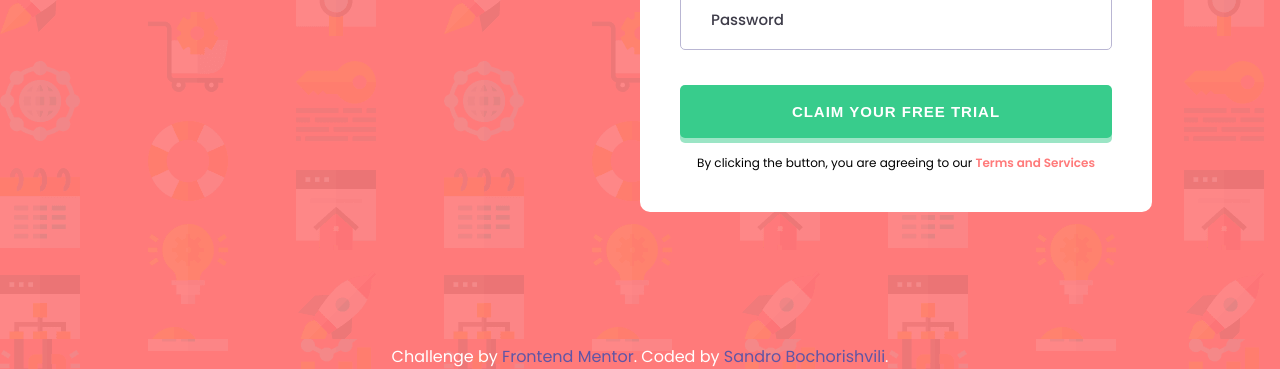
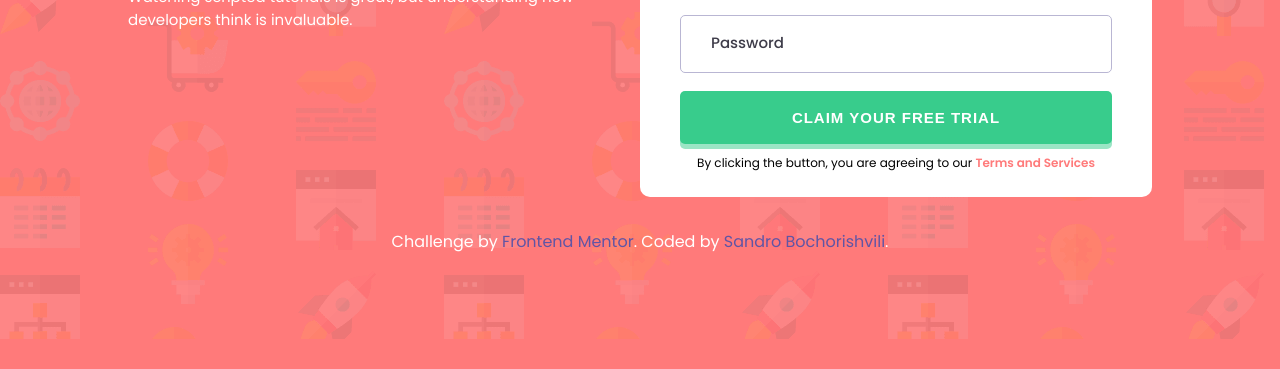
Before and after one commit to Sanideth/Intro-Component-With-Sign-Up-Form, a website: page index.html in a window 1280 px wide. Shown: the part 461-830 px from the top of the page. After the commit the page ends 800 px from the top, so only its background shows below. Drawn offline with Linux system fonts and the light colour scheme.

Commit message:
fixed some margins

```diff
--- a/index.html
+++ b/index.html
@@ -16,7 +16,7 @@
 </head>
 <body>
   <div class="container">
-    <main class="main u-mb-b">
+    <main class="main">
       <div class="main__text-container">
         <h1 class="heading-primary u-mb-sm">Learn to code by watching others</h1>
         <p class="main__text-primary">See how experienced developers solve problems in real-time. Watching scripted tutorials is great,
@@ -50,7 +50,7 @@
           <div class="main__form-field">
             <button class="btn btn-submit" aria-label="Form Submit Button" id="btn-submit" type="submit">Claim your free trial</button>
           </div>
-          <p class="main__form-terms-text">By clicking the button, you are agreeing to our <a class="main__form-terms-link" href="#">Terms and Services</a></p>
+          <p class="main__form-terms-text u-mt-sm">By clicking the button, you are agreeing to our <a class="main__form-terms-link" href="#">Terms and Services</a></p>
         </form>
       </div>
     </main>
--- a/sass/_layout.scss
+++ b/sass/_layout.scss
@@ -65,7 +65,7 @@
     border-radius: 1rem;
     display: flex;
     flex-direction: column;
-    height: 55rem;
+    height: 45rem;
     justify-content: space-between;
     @media only screen and (max-width: $bp-small) {
       padding: 1.5em;
@@ -89,7 +89,7 @@
   &__form-input {
     width: 100%;
     border: 1px solid var(--color-neutral-grayish-blue);
-    padding: 1.2em 0 1.2em 2em;
+    padding: 1em 0 1.2em 2em;
     border-radius: 0.5rem;
     font-size: 1.5rem;
     color: var(--color-neutral-dark-blue);
--- a/sass/_utilities.scss
+++ b/sass/_utilities.scss
@@ -2,12 +2,8 @@
   margin-bottom: 3rem;
 }
 
-.u-mb-b {
-  margin-bottom: 10rem;
-
-  @media only screen and (max-width: $bp-medium) {
-    margin-bottom: 5rem;
-  }
+.u-mt-sm {
+  margin-top: 1rem;
 }
 
 .error-border {
```
Also changed, not shown: css/style.css, css/style.prefixed.css.
